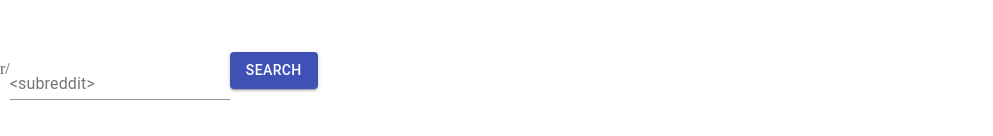
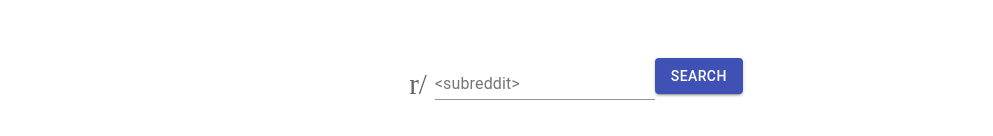
Before and after one commit to sbinmakhashen/Search_Reddit_Testing, a React (Create React App) app: page / in a window 1280 px wide. Shown: the part 198-334 px from the top of the page, without its empty margins (0-993 px from the left). Built offline with nearby package versions, Linux system fonts and the light colour scheme.

Commit message:
deleted & added scss partials

```diff
--- a/src/components/Content/Form.js
+++ b/src/components/Content/Form.js
@@ -8,14 +8,16 @@
   return (
     <>
       <ContnetTitle />
-      <form id="form-group">
-        <label htmlFor="sub-reddit">
-          r/
-          <TextField id="filled-basic" label="<subreddit>" />
-        </label>
-        <Button variant="contained" color="primary">
-          Search
-        </Button>
+      <form>
+        <div className="form-group">
+          <label className="sub-label" htmlFor="sub-reddit">
+            r/
+          </label>
+          <TextField id="filled-basic sub-input" label="<subreddit>" />
+          <Button variant="contained" color="primary">
+            Search
+          </Button>
+        </div>
       </form>
     </>
   );
--- a/src/layouts/css/main.css
+++ b/src/layouts/css/main.css
@@ -44,6 +44,26 @@
   margin: 0 26px;
 }
 
+.form-group {
+  display: -webkit-box;
+  display: -ms-flexbox;
+  display: flex;
+  -webkit-box-pack: center;
+      -ms-flex-pack: center;
+          justify-content: center;
+  -webkit-box-align: center;
+      -ms-flex-align: center;
+          align-items: center;
+  width: 90%;
+}
+
+.form-group .sub-label {
+  font-size: 1.8rem;
+  -webkit-transform: translateY(20%);
+          transform: translateY(20%);
+  margin-right: 0.5rem;
+}
+
 * {
   -webkit-box-sizing: border-box;
           box-sizing: border-box;
--- /dev/null
+++ b/src/layouts/scss/_form.scss
@@ -0,0 +1,12 @@
+@import './config.scss';
+
+.form-group {
+  @include flex-center;
+  width: 90%;
+
+  .sub-label {
+    font-size: 1.8rem;
+    transform: translateY(20%);
+    margin-right: 0.5rem;
+  }
+}
--- a/src/layouts/scss/main.scss
+++ b/src/layouts/scss/main.scss
@@ -1,5 +1,7 @@
+@import 'config';
 @import './header';
-@import 'config';
+@import './form';
+
 * {
   box-sizing: border-box;
   margin: 0;
```
Also changed, not shown: src/layouts/scss/_about.scss (deleted), src/layouts/scss/_how-it-works.scss (deleted), 1 other file (tests, documents, lock files or other folders).
